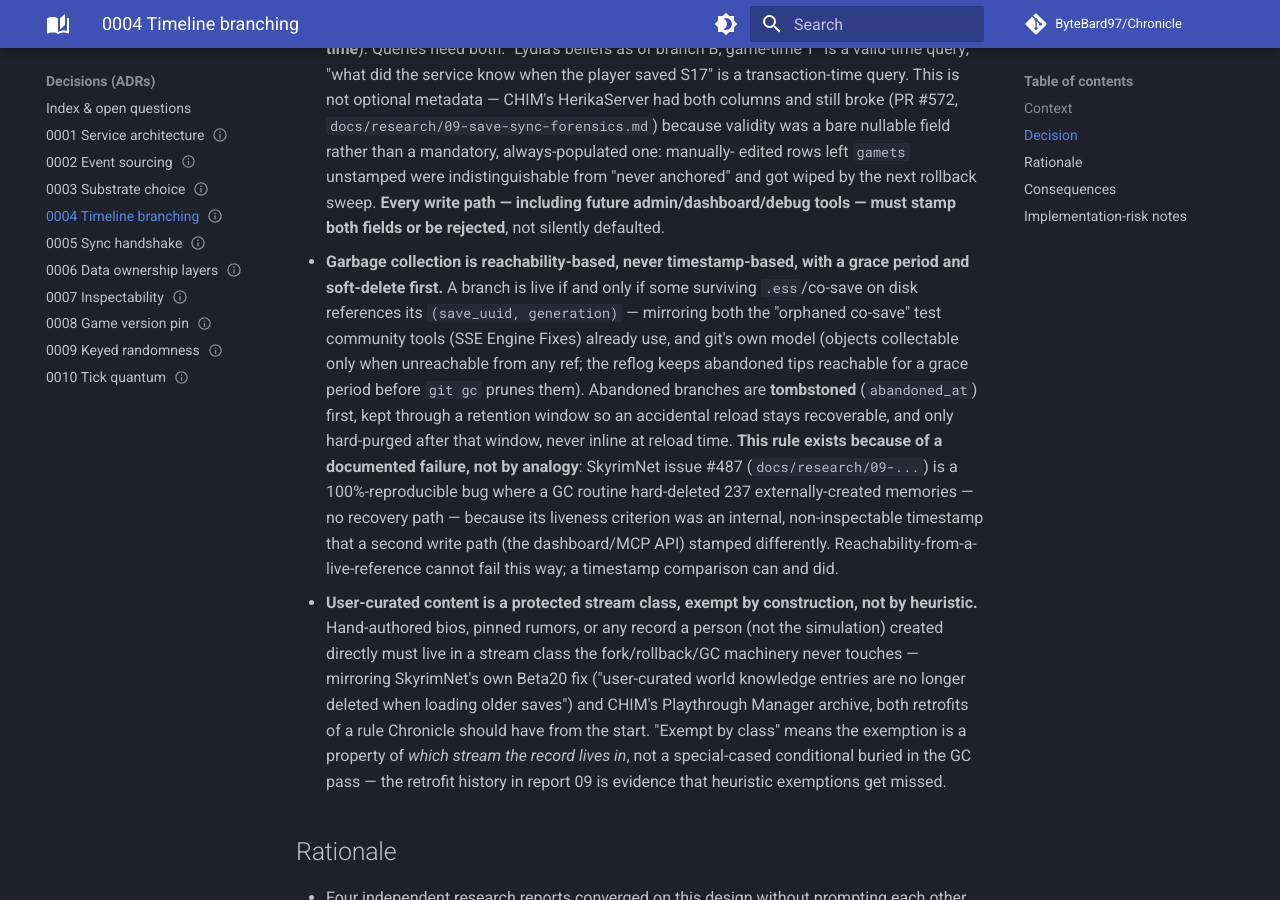
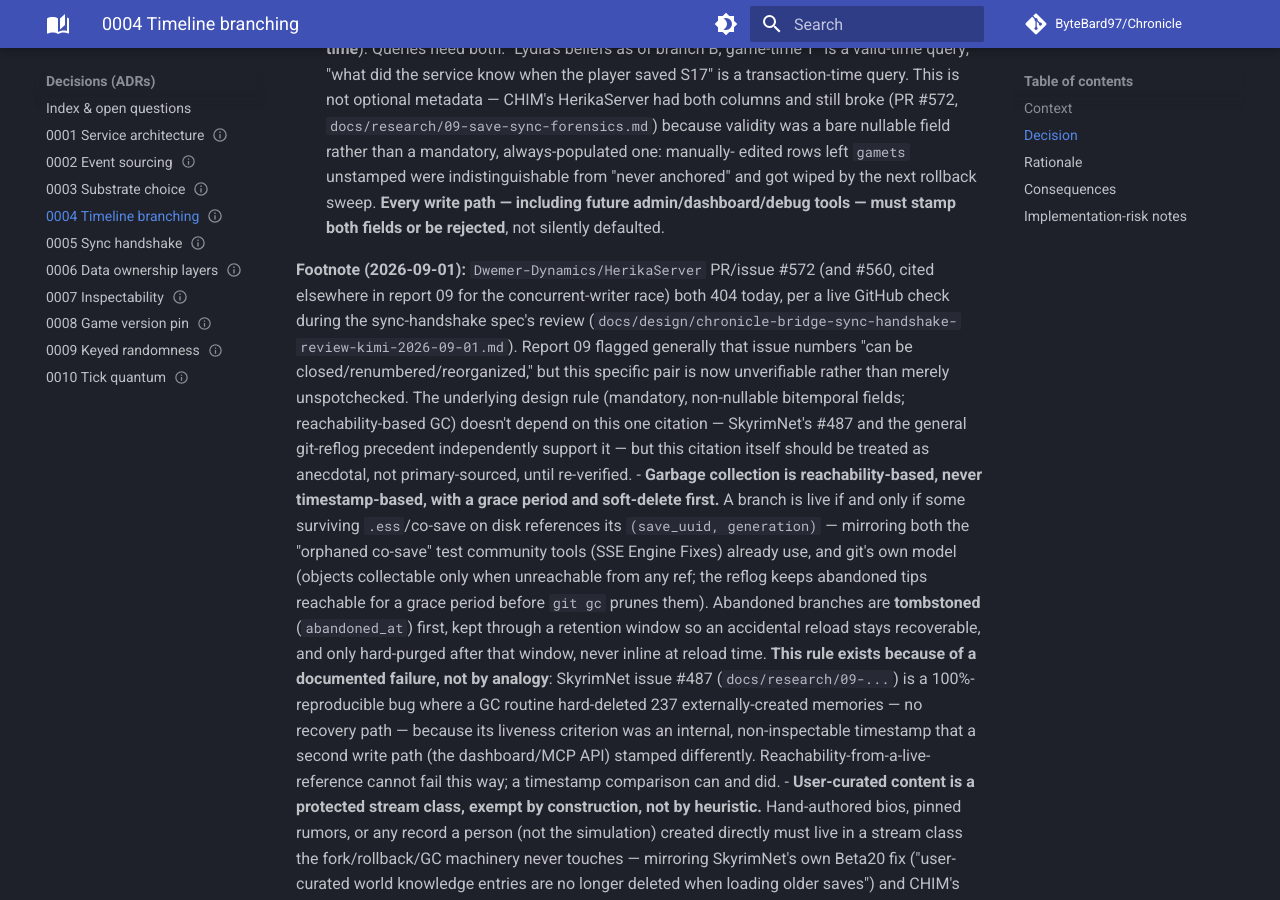
Before and after one commit to ByteBard97/Chronicle, an MkDocs documentation site: the page built from docs/decisions/0004-timeline-branching.md, in a window 1280 px wide and 900 px high, scrolled down 1130 px. Built offline with MkDocs 1.6.1 and Material for MkDocs 9.7.7, drawn with Linux system fonts in a browser that asks for light colours; comment, search, counter and statistics services are not loaded.

Commit message:
Footnote ADR-0004's unverifiable CHIM PR citation
Dwemer-Dynamics/HerikaServer PR/issue #572 and #560, cited as grounding
for the mandatory-bitemporal-fields rule, both 404 today per a live
GitHub check during the sync-handshake spec review. The design rule
itself doesn't depend on this one citation (SkyrimNet's #487 and the
git-reflog precedent independently support it), but the citation itself
should read as anecdotal until re-verified.

```diff
--- a/docs/decisions/0004-timeline-branching.md
+++ b/docs/decisions/0004-timeline-branching.md
@@ -56,6 +56,18 @@ it as one:
   anchored" and got wiped by the next rollback sweep. **Every write path —
   including future admin/dashboard/debug tools — must stamp both fields or
   be rejected**, not silently defaulted.
+
+  **Footnote (2026-09-01):** `Dwemer-Dynamics/HerikaServer` PR/issue #572
+  (and #560, cited elsewhere in report 09 for the concurrent-writer race)
+  both 404 today, per a live GitHub check during the sync-handshake spec's
+  review (`docs/design/chronicle-bridge-sync-handshake-review-kimi-2026-09-01.md`).
+  Report 09 flagged generally that issue numbers "can be
+  closed/renumbered/reorganized," but this specific pair is now
+  unverifiable rather than merely unspotchecked. The underlying design
+  rule (mandatory, non-nullable bitemporal fields; reachability-based GC)
+  doesn't depend on this one citation — SkyrimNet's #487 and the general
+  git-reflog precedent independently support it — but this citation itself
+  should be treated as anecdotal, not primary-sourced, until re-verified.
 - **Garbage collection is reachability-based, never timestamp-based, with
   a grace period and soft-delete first.** A branch is live if and only if
   some surviving `.ess`/co-save on disk references its
```
